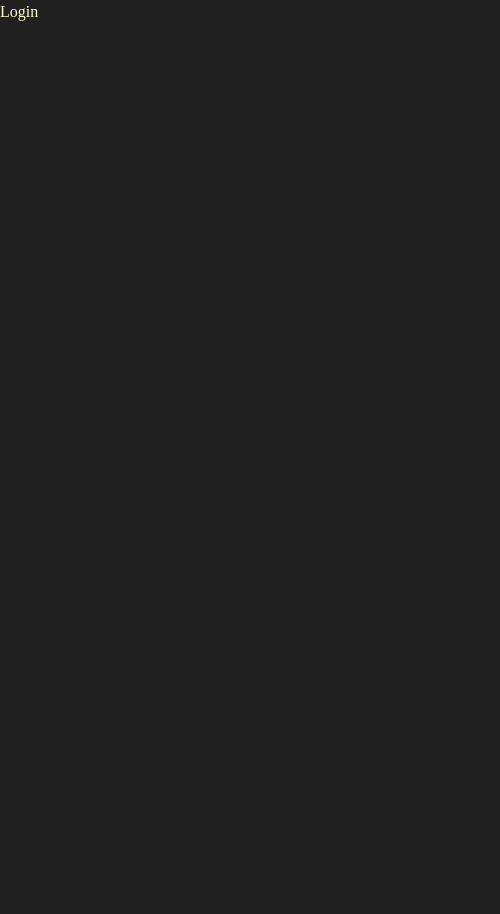
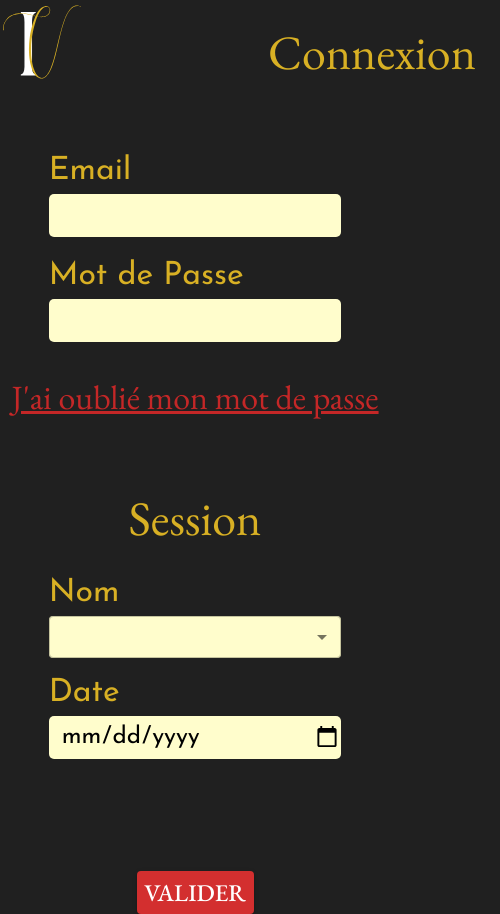
Before and after one commit to WildCodeSchool/2023-02-JS-FT-Lyon-P3-InnoVin, a React (Vite) app in the folder frontend/: page /login in a window 390 px wide. Shown: the whole page, 500 px wide, since content can reach past the window. Before the commit the page ends 844 px from the top, so only its background shows below. Built offline with nearby package versions, Linux system fonts and the light colour scheme.

Commit message:
login page with front(not responsive yet), validators and toasts. added sql script for creation of tables

```diff
--- a/frontend/src/pages/Login.jsx
+++ b/frontend/src/pages/Login.jsx
@@ -1,3 +1,196 @@
+import React from "react";
+import {
+  Typography,
+  Stack,
+  Box,
+  Button,
+  FormLabel,
+  InputLabel,
+  MenuItem,
+  InputBase,
+  Select,
+} from "@mui/material";
+import { useFormik } from "formik";
+import * as yup from "yup";
+import { toast } from "react-toastify";
+import "react-toastify/dist/ReactToastify.css";
+import logo from "../assets/logo.svg";
+import styles from "./Login.module.css";
+
+const validationSchema = yup.object({
+  email: yup
+    .string("Entrez votre adresse mail")
+    .email("Entrez une adresse mail valide")
+    .required("Une adresse mail est requise"),
+  password: yup
+    .string("Entrez votre mot de passe")
+    .min(8, "Le mot de passe doit être de 8 caractères minimum")
+    .max(30, "Le mot de passe ne doit pas dépasser 30 caractères")
+    .required("Le mot de passe est requis"),
+  sessionName: yup.string().required("Un nom de session est requis"),
+  sessionDate: yup.date().required("Une date de session est requise"),
+});
+
 export default function Login() {
-  return <div>Login</div>;
+  const style = {
+    formlabels: {
+      textAlign: "left",
+      color: "secondary.main",
+      fontSize: "1em",
+      width: "75vw",
+    },
+    textfields: {
+      backgroundColor: "#FFFDCC",
+      height: "5vh",
+      borderRadius: "5px",
+      marginBottom: "2vh",
+      fontSize: "1.5rem",
+      color: "black",
+      paddingLeft: "0.5em",
+    },
+  };
+
+  const formik = useFormik({
+    initialValues: {
+      email: "",
+      password: "",
+      sessionName: "",
+      sessionDate: "",
+    },
+    validationSchema,
+    onSubmit: () => {},
+  });
+
+  const handleClick = () => {
+    if (formik.errors.email) {
+      toast.error(`${formik.errors.email}`, {
+        position: toast.POSITION.TOP_CENTER,
+      });
+    }
+    if (formik.errors.password) {
+      toast.error(`${formik.errors.password}`, {
+        position: toast.POSITION.TOP_CENTER,
+      });
+    }
+    if (formik.errors.sessionName) {
+      toast.error(`${formik.errors.sessionName}`, {
+        position: toast.POSITION.TOP_CENTER,
+      });
+    }
+    if (formik.errors.sessionDate) {
+      toast.error(`${formik.errors.sessionDate}`, {
+        position: toast.POSITION.TOP_CENTER,
+      });
+    }
+  };
+
+  return (
+    <div>
+      <Stack direction="row" spacing={20} height="10vh" marginBottom={8}>
+        <img src={logo} alt="logo" />
+        <Typography variant="h3" sx={{ p: 3, color: "secondary.main" }}>
+          {" "}
+          Connexion{" "}
+        </Typography>
+      </Stack>
+      <form onSubmit={formik.handleSubmit} className={styles.formcontainer}>
+        <Box
+          width="75vw"
+          alignSelf="center"
+          display="flex"
+          flexDirection="column"
+        >
+          <FormLabel htmlFor="email_id" sx={style.formlabels}>
+            {" "}
+            Email{" "}
+          </FormLabel>
+          <InputBase
+            sx={style.textfields}
+            id="email_id"
+            type="email"
+            name="email"
+            value={formik.values.email}
+            onChange={formik.handleChange}
+          />
+          <FormLabel sx={style.formlabels} htmlFor="password_id">
+            {" "}
+            Mot de Passe{" "}
+          </FormLabel>
+          <InputBase
+            id="password_id"
+            type="password"
+            name="password"
+            value={formik.values.password}
+            onChange={formik.handleChange}
+            sx={style.textfields}
+          />
+        </Box>
+        <Typography
+          variant="h4"
+          sx={{ textDecoration: "underline", mt: "0.5em" }}
+          color="#C42727"
+        >
+          J'ai oublié mon mot de passe
+        </Typography>
+        <Typography variant="h3" sx={{ p: 3, mt: 6, color: "secondary.main" }}>
+          {" "}
+          Session{" "}
+        </Typography>
+        <Box
+          width="75vw"
+          alignSelf="center"
+          display="flex"
+          flexDirection="column"
+        >
+          <InputLabel id="sessionName_id" sx={style.formlabels}>
+            {" "}
+            Nom{" "}
+          </InputLabel>
+          <Select
+            labelId="sessionName_id"
+            name="sessionName"
+            value={formik.values.sessionName}
+            onChange={formik.handleChange}
+            select
+            sx={{
+              backgroundColor: "#FFFDCC",
+              fontSize: "1.5rem",
+              height: "5vh",
+              marginBottom: "1.5vh",
+              color: "black",
+            }}
+          >
+            <MenuItem value=""> Sélectionnez le nom </MenuItem>
+            <MenuItem value="choix 1"> choix 1 </MenuItem>
+            <MenuItem value="choix 2"> choix 2 </MenuItem>
+            <MenuItem value="choix 3"> choix 3 </MenuItem>
+          </Select>
+          <FormLabel htmlFor="sessionDate_id" sx={style.formlabels}>
+            {" "}
+            Date{" "}
+          </FormLabel>
+          <InputBase
+            id="sessionDate_id"
+            type="date"
+            name="sessionDate"
+            value={formik.values.sessionDate}
+            onChange={formik.handleChange}
+            sx={style.textfields}
+          />
+        </Box>
+        <Button
+          color="error"
+          variant="contained"
+          sx={{ mt: 12, width: "30vw", height: "5vh" }}
+          type="submit"
+          onClick={handleClick}
+        >
+          <Typography variant="button" fontSize={24}>
+            Valider
+          </Typography>
+        </Button>
+        {/* <ToastContainer limit={4} /> */}
+      </form>
+    </div>
+  );
 }
--- /dev/null
+++ b/frontend/src/pages/Login.module.css
@@ -0,0 +1,5 @@
+.formcontainer {
+    display: flex;
+    flex-direction: column;
+    align-items: center;
+}
```
Also changed, not shown: 2 other files (tests, documents, lock files or other folders).
